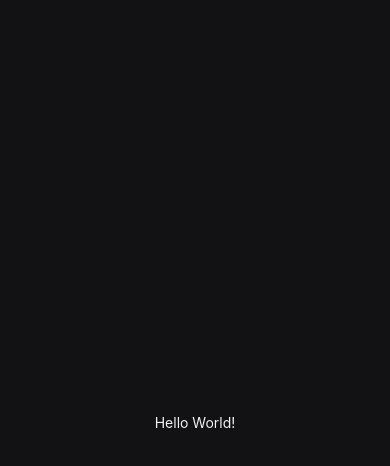
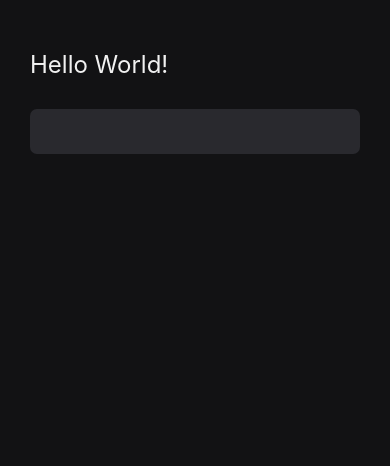
Before and after one commit to GabrielDuarte07/react-native-first-app, a React Native app: screen / in a window 390 px wide. Shown: the top 466 px of the page. Built offline with nearby package versions, Linux system fonts and the light colour scheme.

Commit message:
text input

```diff
--- a/src/pages/Home/index.tsx
+++ b/src/pages/Home/index.tsx
@@ -1,25 +1,48 @@
 import React from 'react';
-import {View, Text, StyleSheet} from 'react-native';
+import {
+  View,
+  Text,
+  StyleSheet,
+  SafeAreaView,
+  TextInput,
+  Platform,
+} from 'react-native';
 
 const Home = (): React.JSX.Element => {
   return (
-    <View style={styles.container}>
-      <Text style={styles.title}>Hello World!</Text>
-    </View>
+    <SafeAreaView style={styles.safeArea}>
+      <View style={styles.container}>
+        <Text style={styles.title}>Hello World!</Text>
+        <TextInput style={styles.textInput} />
+      </View>
+    </SafeAreaView>
   );
 };
 
 const styles = StyleSheet.create({
+  safeArea: {
+    flex: 1,
+    backgroundColor: '#121214',
+  },
   container: {
     display: 'flex',
     height: '100%',
     width: '100%',
-    alignItems: 'center',
-    justifyContent: 'center',
     backgroundColor: '#121214',
+    paddingHorizontal: 30,
+    paddingVertical: 50,
   },
   title: {
     color: '#f1f1f1',
+    fontSize: 24,
+  },
+  textInput: {
+    fontSize: 18,
+    backgroundColor: '#29292e',
+    color: '#f1f1f1',
+    marginTop: 30,
+    borderRadius: 7,
+    padding: Platform.OS === 'ios' ? 15 : 12,
   },
 });
 
```
